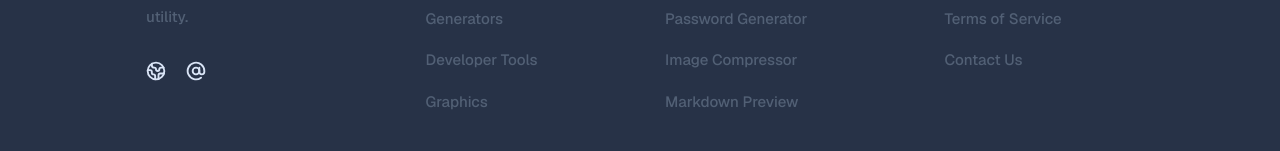
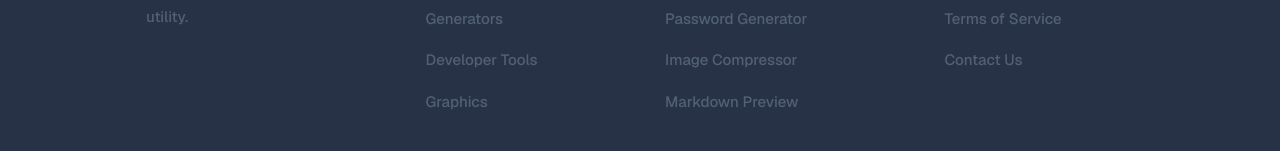
Before and after one commit to shahzaibalijamro/jamro-tools, a Next.js app: page / in a window 1280 px wide. Shown: the part 2619-2770 px from the top of the page. Built offline with nearby package versions, Linux system fonts and the light colour scheme.

Commit message:
footer update

```diff
--- a/components/layout/site-footer.tsx
+++ b/components/layout/site-footer.tsx
@@ -24,22 +24,6 @@ export function SiteFooter({ hasMarginBottom = false }) {
                 The digital Swiss Army knife for the modern professional. Built
                 for speed, privacy, and utility.
               </p>
-              <div className="mt-8 flex items-center justify-center min-[700px]:justify-start gap-5 text-[#d9e4f6]">
-                <Link href="/community" aria-label="Jamro Tools community">
-                  <Globe2
-                    className="size-5"
-                    strokeWidth={2.25}
-                    aria-hidden="true"
-                  />
-                </Link>
-                <Link href="/contact" aria-label="Contact Jamro Tools">
-                  <AtSign
-                    className="size-5"
-                    strokeWidth={2.25}
-                    aria-hidden="true"
-                  />
-                </Link>
-              </div>
             </div>
 
             {footerColumns.map((column) => (
```
